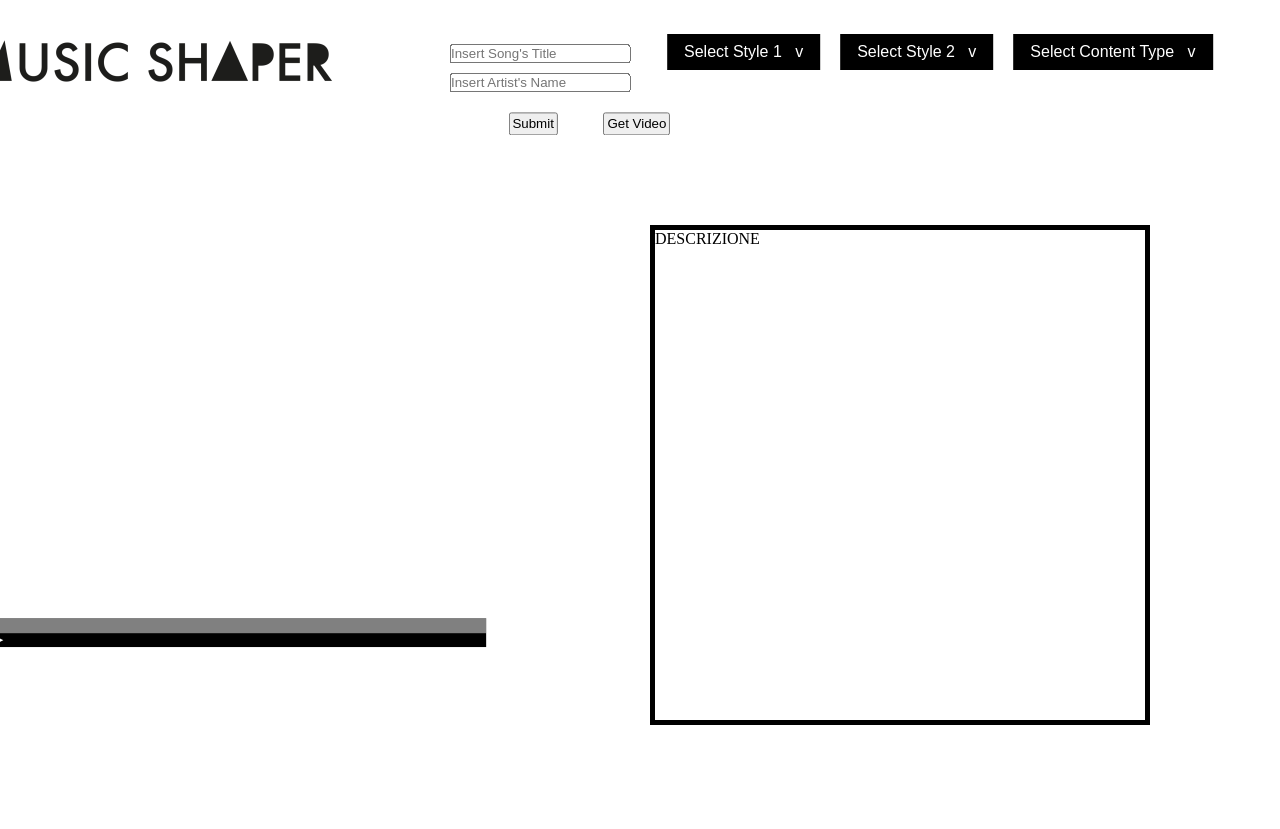
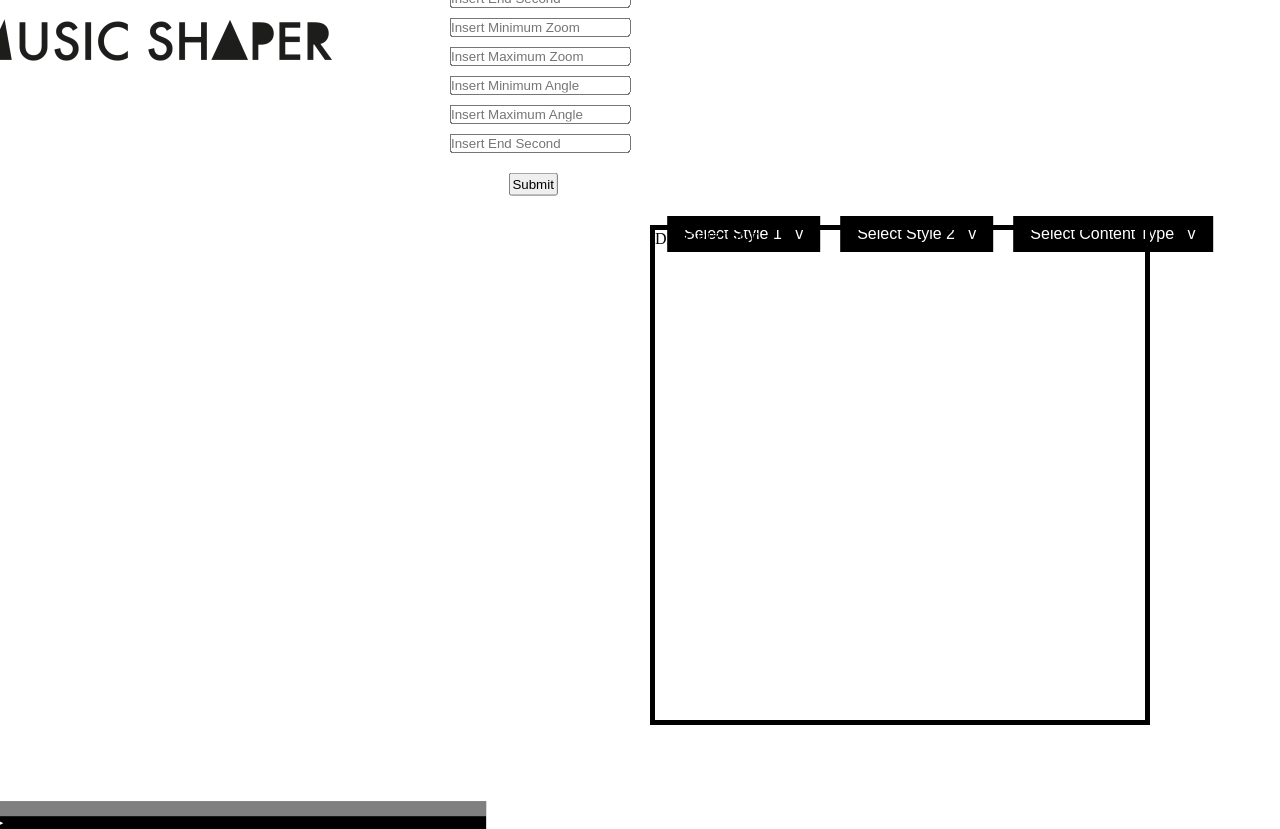
Before and after one commit to Claudio-R/music-shaper, a Flask app: page / in a window 1280 px wide. Shown: the top 829 px of the page. Before the commit the page ends 725 px from the top, so only its background shows below. Run offline with Flask 3, Linux system fonts and the light colour scheme; parts of the project's set-up code (start-up, migrations or seed data) failed here and were passed over; some libraries are stand-ins or nearby versions.

Commit message:
Added controls for time, zoom and angle

```diff
--- a/client/static/client.js
+++ b/client/static/client.js
@@ -18,13 +18,25 @@
     style1 = document.getElementsByClassName('select-selected')[0].innerHTML;
     style2 = document.getElementsByClassName('select-selected')[1].innerHTML;
     content = document.getElementsByClassName('select-selected')[2].innerHTML;
+    startTime = document.getElementById("startTime").value;
+    endTime = document.getElementById("endTime").value;
+    minZoom = document.getElementById("minZoom").value;
+    maxZoom = document.getElementById("maxZoom").value;
+    minAngle = document.getElementById("minAngle").value;
+    maxAngle = document.getElementById("maxAngle").value;
 
     config = {
         "artist": artist,
         "song": song,
         "style1": style1,
         "style2": style2,
-        "content": content
+        "content": content,
+        "startTime": startTime,
+        "endTime": endTime,
+        "minZoom": minZoom,
+        "maxZoom": maxZoom,
+        "minAngle": minAngle,
+        "maxAngle": maxAngle
     }
 
     fetch('/submit', {
@@ -54,31 +66,18 @@
             throw new Error('Something went wrong on api server!\n', error);
         }
     }).then(function (videoBlob) {
-        var videoURL = URL.createObjectURL(videoBlob);
-
-        //TODO - remove old video
-
+        const videoURL = URL.createObjectURL(videoBlob);
+        document.getElementById("video").style.display = "block";
+        let source;
         if (document.getElementsByClassName("source")[0] != undefined) {
-            var source_1 = document.getElementsByClassName("source")[0];
-            videoContainer.removeChild(source_1);
+            source = document.getElementsByClassName("source")[0];
+        } else {
+            source = document.createElement("source");
+            source.classList.add("source");
+            videoContainer.appendChild(source);
         }
-
-        if (document.getElementsByClassName("source")[1] != undefined) {
-            var source_2 = document.getElementsByClassName("source")[1];
-            videoContainer.removeChild(source_2);
-        }
-
-        var source_1 = document.createElement("source");
-        source_1.classList.add("source");
-        videoContainer.appendChild(source_1);
-        source_1.src = videoURL;
-        source_1.type = "video/mp4";
-
-        var source_2 = document.createElement("source");
-        source_2.classList.add("source");
-        videoContainer.appendChild(source_2);
-        source_2.src = videoURL;
-        source_2.type = "video/webm";
+        source.src = videoURL;
+        source.type = "video/mp4";
 
         if (count == true) {
             let spinner = document.getElementsByClassName("spinner")[0];
--- a/client/template/home.html
+++ b/client/template/home.html
@@ -3,7 +3,6 @@
     <head>
         <meta charset="UTF-8" />
         <meta name="viewport" content="width=device-width, initial-scale=1.0"/>
-        <!--<meta http-equiv="Content-Security-Policy" content="upgrade-insecure-requests">-->
         <title>Music Shaper</title>
         <link rel="stylesheet" href="/static/style.css"/>
         <link rel="shortcut icon" href="{{ url_for('static', filename='favicon.ico') }}">
@@ -24,14 +23,45 @@
                 <input type="text" id="artist" placeholder="Insert Artist's Name">
             </div>
 
+            <div class="label">
+                <label for="startTime"></label>
+                <input type="text" id="startTime" placeholder="Insert Start Second">
+            </div>
+
+            <div class="label">
+                <label for="endTime"></label>
+                <input type="text" id="endTime" placeholder="Insert End Second">
+            </div>
+
+            <div class="label">
+                <label for="minZoom"></label>
+                <input type="text" id="minZoom" placeholder="Insert Minimum Zoom">
+            </div>
+
+            <div class="label">
+                <label for="maxZoom"></label>
+                <input type="text" id="maxZoom" placeholder="Insert Maximum Zoom">
+            </div>
+
+            <div class="label">
+                <label for="minAngle"></label>
+                <input type="text" id="minAngle" placeholder="Insert Minimum Angle">
+            </div>
+
+            <div class="label">
+                <label for="maxZoom"></label>
+                <input type="text" id="maxAngle" placeholder="Insert Maximum Angle">
+            </div>
+
+            <div class="label">
+                <label for="endTime"></label>
+                <input type="text" id="endTime" placeholder="Insert End Second">
+            </div>
+
             <div>
                 <button type="button" class = "button" id="submit-button"
-                    onclick="submit()">
+                    onclick="submit(); storeTimes()">
                     Submit
-                </button>
-                <button type="button" class="button" id="get-video"
-                    onclick="getVideo()">
-                    Get Video
                 </button>
             </div>
         </div>
--- a/server.py
+++ b/server.py
@@ -1,6 +1,6 @@
 from flask.templating import render_template
 from flask import Flask, request, jsonify, send_file
-import os, time, yaml, multiprocessing
+import os, time, yaml
 from flask_ngrok import run_with_ngrok
 from source.clip_generation import generate_clip
 
@@ -13,7 +13,7 @@
         except yaml.YAMLError as exc:
             print(exc)
 except FileNotFoundError:
-    input("Insert a valid env.local.yml file and press enter...")
+    input("Insert a valid env.local.yml file and press enter...\n")
     with open('env.local.yml') as f:
         try:
             env = yaml.load(f, Loader=yaml.FullLoader)
--- a/source/clip_generation.py
+++ b/source/clip_generation.py
@@ -92,6 +92,12 @@
 style1 = ""
 style2 = ""
 content = ""
+start_time_sec = 10
+end_time_sec = 20
+min_zoom = 0.1
+max_zoom = 1.0
+min_angle = 0.0
+max_angle = 10.0
 
 outPath = ""
 image_path = ""
@@ -109,8 +115,6 @@
 remove_meaningless_text = True #@param {type:"boolean"}
 remove_repeated_sentences = True #@param {type:"boolean"}
 specify_time_interval = True #@param {type:"boolean"}
-start_time_sec = 50 #@param {type:"number"}
-end_time_sec = 55 #@param {type:"number"}
 min_words_count_in_sentence = 10 #@param {type:"number"}
 
 #ANCHOR - Prompts
@@ -221,20 +225,23 @@
 
     maxLength = len(textTimingArrayOriginal)
     if specify_time_interval:
+
         start_index = 0
         curItem = textTimingArrayOriginal[start_index]
-
         while start_index < maxLength and float(curItem[0]) < start_time_sec:
             start_index += 1
             curItem = textTimingArrayOriginal[start_index]
+
         end_index = maxLength - 1
         curItem = textTimingArrayOriginal[end_index]
-
         while end_index >=0 and float(curItem[0]) > end_time_sec:
             end_index -= 1
             curItem = textTimingArrayOriginal[end_index]
 
-        assert start_index <= end_index, f"Error: start index > end index! Check the algorithm"
+        # assert start_index <= end_index, print(f"Error: start index > end index! start: {start_index} - end: {end_index}")
+        if start_index > end_index:
+            print(f"Error: start index > end index! start: {start_index} - end: {end_index}")
+            start_index, end_index = end_index, start_index
 
         textTimingArray = textTimingArrayOriginal[start_index:end_index+1]
 
@@ -300,11 +307,11 @@
     moods = mood_prediction.predict(artist, song)
     return moods
 
-def get_zoom_angle():
+def get_zoom_angle(min_zoom, max_zoom, min_angle, max_angle):
     global artist, song, outPath, fps
     tempo, ts = spotify_api.get_tempo_ts(artist, song)
-    zoom_librosa = utils.get_beats_librosa_zoom(outPath + "_cut.wav", fps, tempo, ts)
-    angles_librosa = utils.get_beats_librosa_angle(outPath + "_cut.wav", fps, tempo, ts )
+    zoom_librosa = utils.get_beats_librosa_zoom(outPath + "_cut.wav", fps, tempo, ts, min_zoom, max_zoom)
+    angles_librosa = utils.get_beats_librosa_angle(outPath + "_cut.wav", fps, tempo, ts, min_angle, max_angle)
     print("zoom_librosa: ", zoom_librosa)
     print("angles_librosa: ", angles_librosa)
     return zoom_librosa, angles_librosa
@@ -318,7 +325,7 @@
             except yaml.YAMLError as exc:
                 print(exc)
     except FileNotFoundError:
-        input("Insert a valid env.local.yml file and press enter...")
+        input("Insert a valid env.local.yml file and press enter...\n")
         with open("env.local.yml", 'r') as stream:
             try:
                 credentials = yaml.safe_load(stream)
@@ -422,11 +429,11 @@
     border = 'wrap' #@param ['wrap', 'replicate'] {type:'string'}
     if(specify_time_interval):
         max_frames = int((end_time_sec - start_time_sec)*fps)
-    #@markdown ####**Motion Parameters:**
-    zoom, angle = get_zoom_angle()
+
+    zoom, angle = get_zoom_angle(min_zoom, max_zoom, min_angle, max_angle)
     translation_x = "0:(0)"#@param {type:"string"}
     translation_y = "0:(0)"#@param {type:"string"}
-    translation_z = "0:(1)"#@param {type:"string"}
+    translation_z = "0:(10)"#@param {type:"string"}
     rotation_3d_x = "0:(0)"#@param {type:"string"}
     rotation_3d_y = "0:(0)"#@param {type:"string"}
     rotation_3d_z = "0:(0)"#@param {type:"string"}
@@ -472,15 +479,12 @@
     save_depth_maps = False #@param {type:"boolean"}
 
     #@markdown ####**Video Input:**
-    #video_init_path ='/content/video_in.mp4'#@param {type:"string"}
     video_init_path =''#@param {type:"string"}
     extract_nth_frame = 1#@param {type:"number"}
     overwrite_extracted_frames = True #@param {type:"boolean"}
     use_mask_video = False #@param {type:"boolean"}
-    #video_mask_path ='/content/video_in.mp4'#@param {type:"string"}
     video_mask_path =''#@param {type:"string"}
 
-    #@markdown ####**Hybrid Video for 2D/3D Animation Mode:**
     hybrid_generate_inputframes = False # {type:"boolean"}
     hybrid_use_first_frame_as_init_image = True # {type:"boolean"}
     hybrid_motion = "None" # ['None','Optical Flow','Perspective','Affine']
@@ -493,7 +497,6 @@
     hybrid_comp_mask_auto_contrast = False # {type:"boolean"}
     hybrid_comp_save_extra_frames = False # {type:"boolean"}
     hybrid_use_video_as_mse_image = False # {type:"boolean"}
-
 
     #@markdown ####**Interpolation:**
     interpolate_key_frames = True #@param {type:"boolean"}
@@ -781,21 +784,20 @@
 #ANCHOR - Main
 def generate_clip(config):
     global artist, song, style1, style2, content
-    # if config != None:
+    global start_time_sec, end_time_sec, min_angle, max_angle, min_zoom, max_zoom
+
     artist = config["artist"]
     song = config["song"]
     style1 = config["style1"]
     style2 = config["style2"]
     content = config["content"]
-    # else:
-    #     with open('database/names.txt') as f:
-    #         line = f.readline()
-    #     x = line.split("&")
-    #     artist, song = x[0], x[1]
-    #     with open('database/style.txt') as f:
-    #         line = f.readline()
-    #     x = line.split("&")
-    #     style1, style2, content = x[0], x[1], x[2]
+
+    start_time_sec = float(config["start_time_sec"])
+    end_time_sec = float(config["end_time_sec"])
+    min_angle = float(config["min_angle"])
+    max_angle = float(config["max_angle"])
+    min_zoom = float(config["min_zoom"])
+    max_zoom = float(config["max_zoom"])
 
     sentence_array, timing_array = process_lyrics()
     animation_prompts, _, frames_array = generate_animation_prompts(sentence_array, timing_array)
--- a/source/spotify_api.py
+++ b/source/spotify_api.py
@@ -13,7 +13,7 @@
         except yaml.YAMLError as exc:
             print(exc)
 except FileNotFoundError:
-    input("Insert a valid env.local.yml file and press enter...")
+    input("Insert a valid env.local.yml file and press enter...\n")
     with open("env.local.yml", 'r') as stream:
         try:
             credentials = yaml.safe_load(stream)
--- a/source/youtube_api.py
+++ b/source/youtube_api.py
@@ -10,7 +10,7 @@
         except yaml.YAMLError as exc:
             print(exc)
 except FileNotFoundError:
-    input("Insert a valid env.local.yml file and press enter...")
+    input("Insert a valid env.local.yml file and press enter...\n")
     with open("env.local.yml", "r") as f:
         try:
             credentials = yaml.safe_load(f)
```
Also changed, not shown: source/utils.py (+6 -4 lines).
